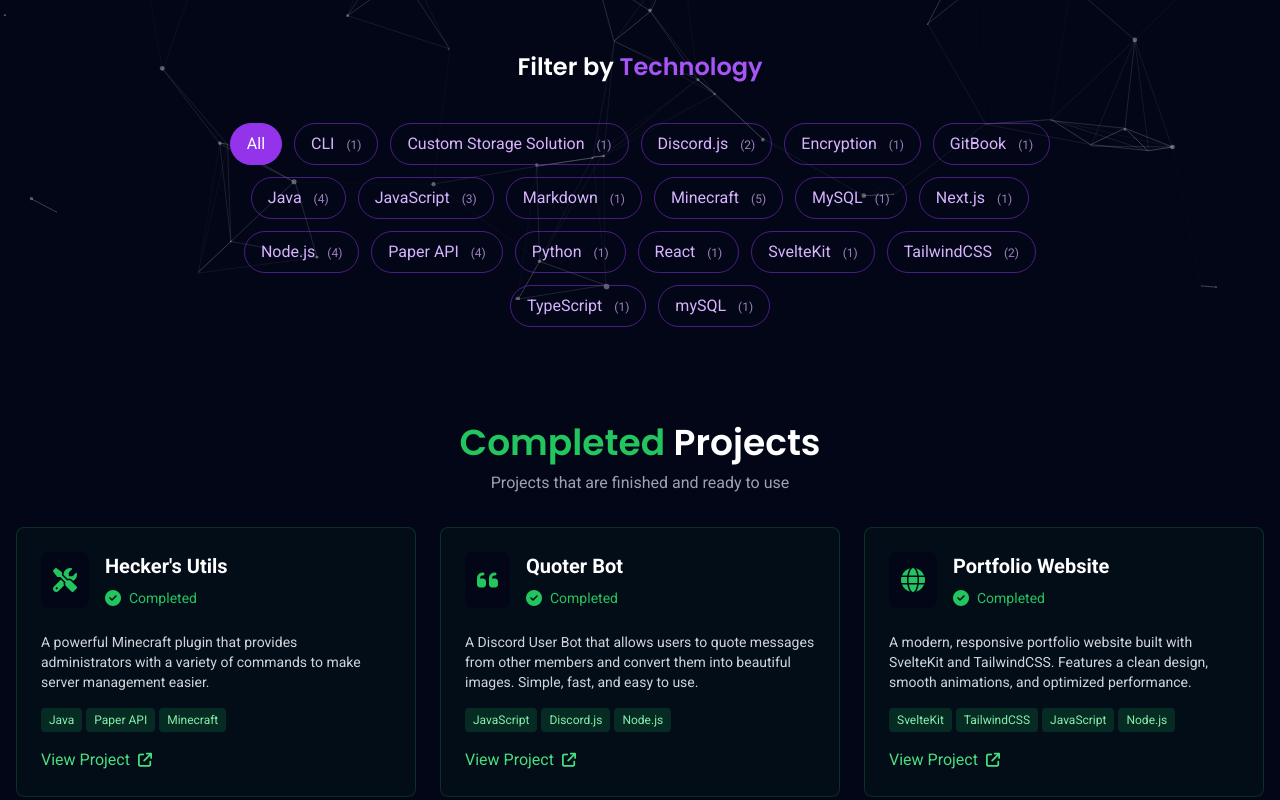
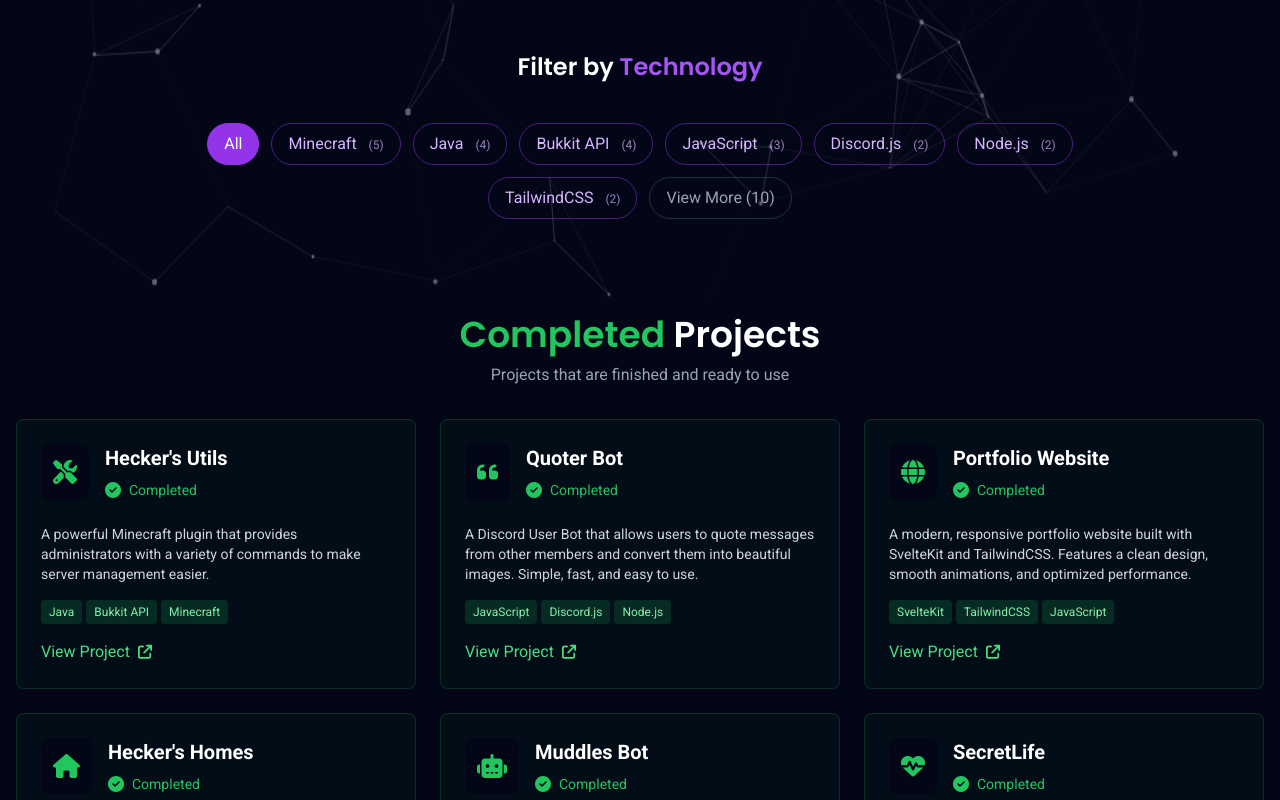
Before and after one commit to hecker-01/heckerdev.net, a SvelteKit app: page /projects in a window 1280 px wide. Shown: the part 500-1300 px from the top of the page. Built offline with nearby package versions, Linux system fonts and the light colour scheme.

Commit message:
feat: update project technologies and enhance technology filter functionality

```diff
--- a/src/components/Projects.svelte
+++ b/src/components/Projects.svelte
@@ -9,7 +9,7 @@
       href: "https://github.com/hecker-01/heckersutils",
       description:
         "A powerful Minecraft plugin that provides administrators with a variety of commands to make server management easier.",
-      technologies: ["Java", "Paper API", "Minecraft"],
+      technologies: ["Java", "Bukkit API", "Minecraft"],
       status: "completed",
     },
     {
@@ -27,7 +27,7 @@
       href: "https://github.com/Hecker-01/heckerdev.net",
       description:
         "A modern, responsive portfolio website built with SvelteKit and TailwindCSS. Features a clean design, smooth animations, and optimized performance.",
-      technologies: ["SvelteKit", "TailwindCSS", "JavaScript", "Node.js"],
+      technologies: ["SvelteKit", "TailwindCSS", "JavaScript"],
       status: "completed",
     },
     {
@@ -36,12 +36,7 @@
       href: "https://github.com/Hecker-01/HeckersHomes",
       description:
         "A Minecraft plugin that allows players to set and teleport to multiple homes. Features include home limits, cross-world support.",
-      technologies: [
-        "Java",
-        "Paper API",
-        "Custom Storage Solution",
-        "Minecraft",
-      ],
+      technologies: ["Java", "Bukkit API", "YAML", "Minecraft"],
       status: "completed",
     },
     {
@@ -59,7 +54,7 @@
       href: "https://github.com/Hecker-01/SecretLife",
       description:
         "A Minecraft plugin based on the series 'SecretLife' from Grian on YouTube.",
-      technologies: ["Java", "Paper API", "Minecraft"],
+      technologies: ["Java", "Bukkit API", "Minecraft"],
       status: "completed",
     },
     {
@@ -68,7 +63,7 @@
       href: "https://github.com/Hecker-01/WarpPlugin",
       description:
         "Basically a copy of MariaDB-Warp-Plugin, but is more optimized, has more features, and is more user-friendly by being able to configure a lot of things in the config.yml file.",
-      technologies: ["Java", "Paper API", "Minecraft", "mySQL"],
+      technologies: ["Java", "Bukkit API", "Minecraft", "MySQL"],
       status: "completed",
     },
     {
@@ -77,7 +72,7 @@
       href: "https://github.com/Hecker-01/MCBE_Pack_Decryptor",
       description:
         "A Python CLI that decrypts encrypted Minecraft marketplace packs.",
-      technologies: ["Python", "CLI", "Minecraft", "Encryption"],
+      technologies: ["Python", "Cryptography", "Minecraft"],
       status: "completed",
     },
     {
@@ -86,14 +81,7 @@
       href: "https://github.com/hecker-01/MangaHD",
       description:
         "A modern, responsive manga and webtoon reader built with React, TailwindCSS, and Next.js.",
-      technologies: [
-        "React",
-        "TailwindCSS",
-        "TypeScript",
-        "Next.js",
-        "Node.js",
-        "MySQL",
-      ],
+      technologies: ["React", "TypeScript", "Next.js", "TailwindCSS", "MySQL"],
       status: "in-progress",
     },
     {
@@ -106,10 +94,10 @@
       status: "in-progress",
     },
     {
-      name: "dummy",
+      name: "More Projects Coming Soon",
       icon: "fa-solid fa-question",
       href: "https://github.com/hecker-01",
-      description: "",
+      description: "I'm always working on new projects. Stay tuned!",
       technologies: [],
       status: "planned",
     },
@@ -117,12 +105,30 @@
 
   // Technology filter state
   let selectedTechnology = "All";
+  let showAllTechnologies = false;
+  const maxVisibleTechnologies = 8; // Number of technologies to show initially
 
-  // Get all unique technologies
-  $: allTechnologies = [
-    "All",
-    ...new Set(projects.flatMap((project) => project.technologies)),
-  ].sort();
+  // Get all unique technologies sorted by usage count
+  $: technologyUsage = projects
+    .flatMap((project) => project.technologies)
+    .reduce((acc, tech) => {
+      acc[tech] = (acc[tech] || 0) + 1;
+      return acc;
+    }, {});
+
+  $: sortedTechnologies = Object.entries(technologyUsage)
+    .sort((a, b) => b[1] - a[1]) // Sort by count descending
+    .map(([tech]) => tech);
+
+  $: allTechnologies = ["All", ...sortedTechnologies];
+
+  // Technologies to display (limited or all)
+  $: visibleTechnologies = showAllTechnologies
+    ? allTechnologies
+    : ["All", ...sortedTechnologies.slice(0, maxVisibleTechnologies - 1)];
+
+  $: hasMoreTechnologies =
+    sortedTechnologies.length > maxVisibleTechnologies - 1;
 
   // Filter projects by technology
   $: filteredProjects =
@@ -209,7 +215,7 @@
     </div>
 
     <div class="flex flex-wrap justify-center gap-3 max-w-4xl mx-auto">
-      {#each allTechnologies as tech}
+      {#each visibleTechnologies as tech}
         <button
           class="px-4 py-2 rounded-full border transition-all duration-200 {selectedTechnology ===
           tech
@@ -220,11 +226,27 @@
           {tech}
           {#if tech !== "All"}
             <span class="ml-2 text-xs opacity-70">
-              ({projects.filter((p) => p.technologies.includes(tech)).length})
+              ({technologyUsage[tech] || 0})
             </span>
           {/if}
         </button>
       {/each}
+
+      {#if hasMoreTechnologies && !showAllTechnologies}
+        <button
+          class="px-4 py-2 rounded-full border border-gray-600/50 text-gray-400 hover:border-gray-500 hover:text-gray-300 transition-all duration-200"
+          on:click={() => (showAllTechnologies = true)}
+        >
+          View More ({sortedTechnologies.length - (maxVisibleTechnologies - 1)})
+        </button>
+      {:else if showAllTechnologies && hasMoreTechnologies}
+        <button
+          class="px-4 py-2 rounded-full border border-gray-600/50 text-gray-400 hover:border-gray-500 hover:text-gray-300 transition-all duration-200"
+          on:click={() => (showAllTechnologies = false)}
+        >
+          Show Less
+        </button>
+      {/if}
     </div>
 
     {#if selectedTechnology !== "All"}
```
